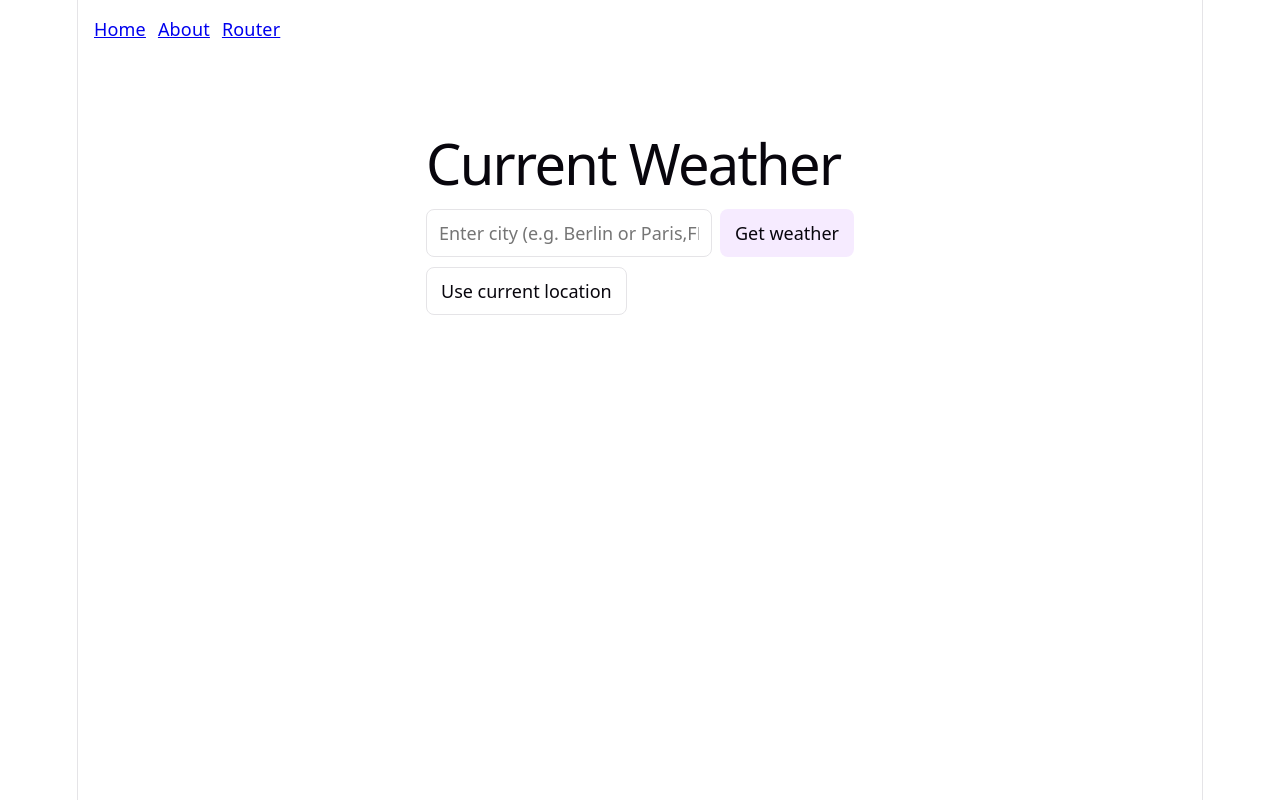
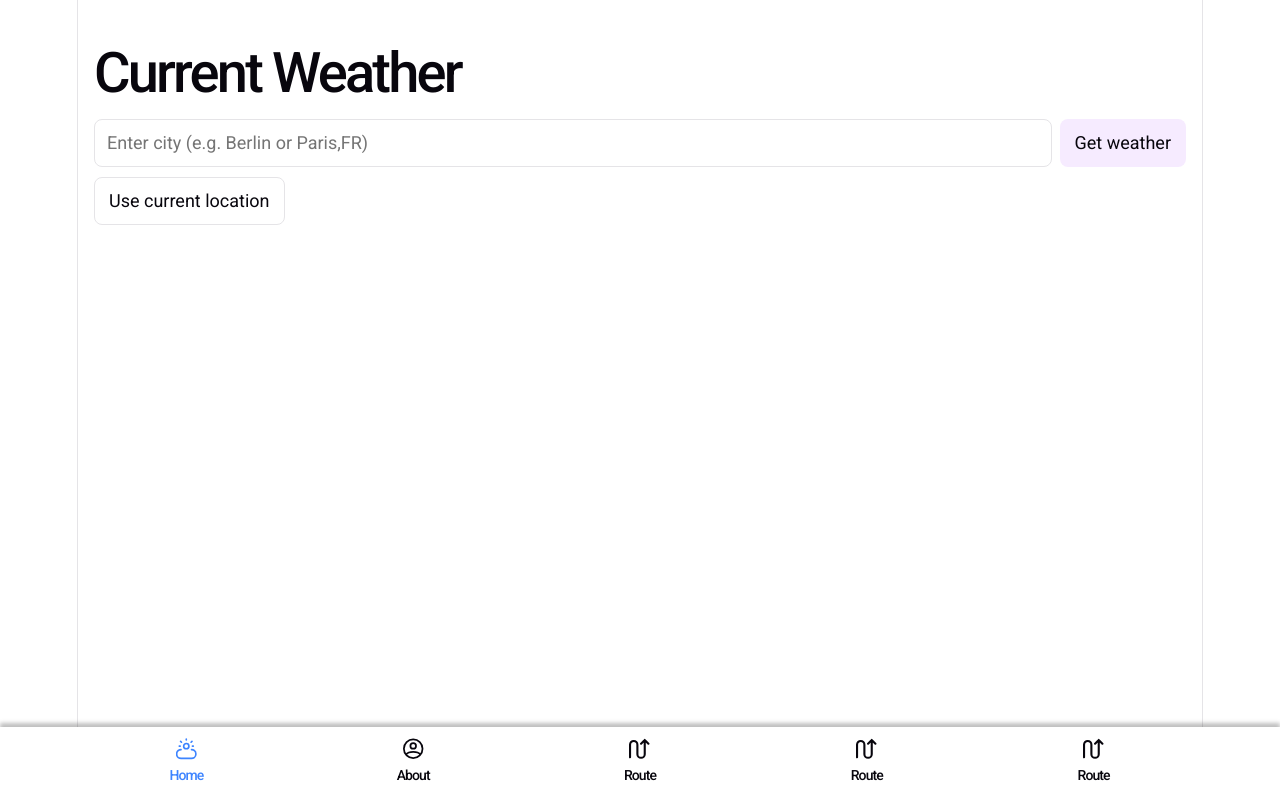
Before and after one commit to s0urcedev/gui-weather-app-trail-runners, a React (Vite) app: page / in a window 1280 px wide. Built offline with nearby package versions, Linux system fonts and the light colour scheme.

Commit message:
Tabbar & Roboto Font

```diff
--- a/src/App.tsx
+++ b/src/App.tsx
@@ -1,24 +1,22 @@
-import { Link, Route, Routes } from 'react-router-dom'
+import { Route, Routes } from 'react-router-dom'
 import AboutPage from './pages/AboutPage'
 import HomePage from './pages/HomePage'
 import RoutePage from './pages/RoutePage'
+import Tabbar from './components/Tabbar'
 import './App.css'
 
 function App() {
   return (
     <>
-      <nav style={{ display: 'flex', gap: 12, padding: 16 }}>
-        <Link to="/">Home</Link>
-        <Link to="/about">About</Link>
-        <Link to="/route">Router</Link>
-      </nav>
-
+      <div style={{ paddingBottom: '80px' }}>
         <Routes>
           <Route path="/" element={<HomePage />} />
           <Route path="/about" element={<AboutPage />} />
           <Route path="/route" element={<RoutePage />} />
           <Route path="*" element={<h1>404</h1>} />
         </Routes>
+      </div>
+      <Tabbar />
     </>
   )
 }
--- /dev/null
+++ b/src/components/Tabbar.css
@@ -0,0 +1,78 @@
+.tabbar {
+    position: fixed;
+    bottom: 0;
+    left: 0;
+    right: 0;
+    background-color: var(--bg);
+    box-shadow: 0 -4px 4px rgba(0, 0, 0, 0.25);
+    padding: 12px 0px;
+}
+
+.tabbar-inner {
+    display: flex;
+    justify-content: space-around;
+    align-items: center;
+    gap: 8px;
+    width: 1126px;
+    max-width: 100%;
+    margin: 0 auto;
+}
+
+.tab {
+    display: flex;
+    flex-direction: column;
+    align-items: center;
+    gap: 2px;
+    text-decoration: none;
+    border-radius: 8px;
+    transition: all 0.2s ease;
+    flex: 1;
+    max-width: 100px;
+    color: var(--text-h);
+}
+
+.tab.active {
+    color: var(--blue);
+}
+
+.tab.inactive {
+    color: var(--text-h);
+}
+
+.tab-icon {
+    display: flex;
+    align-items: center;
+    justify-content: center;
+    color: inherit;
+}
+
+.tab-label {
+    font-size: 12px;
+    font-weight: 500;
+    color: inherit;
+    white-space: nowrap;
+}
+
+/* Adjust spacing for mobile devices */
+@media (max-width: 640px) {
+    .tab-label {
+        font-size: 14px;
+    }
+
+    .tab-icon {
+        width: 21px;
+        height: 21px;
+    }
+}
+
+/* Adjust spacing for tablet and desktop */
+@media (min-width: 641px) {
+    .tab-label {
+        font-size: 14px;
+    }
+
+    .tab-icon {
+        width: 21px;
+        height: 21px;
+    }
+}
--- /dev/null
+++ b/src/components/Tabbar.tsx
@@ -0,0 +1,43 @@
+import { Link, useLocation } from 'react-router-dom'
+import CloudWithSunIcon from './icons/CloudWithSunIcon'
+import ProfileIcon from './icons/ProfileIcon'
+import RouteIcon from './icons/RouteIcon'
+import './Tabbar.css'
+
+type TabConfig = {
+    path: string
+    label: string
+    icon: React.ReactNode
+}
+
+const tabs: TabConfig[] = [
+    { path: '/', label: 'Home', icon: <CloudWithSunIcon size={24} strokeWidth={2.5} /> },
+    { path: '/about', label: 'About', icon: <ProfileIcon size={24} strokeWidth={2.5} /> },
+    { path: '/route', label: 'Route', icon: <RouteIcon size={24} strokeWidth={2.5} /> },
+    { path: '/route', label: 'Route', icon: <RouteIcon size={24} strokeWidth={2.5} /> },
+    { path: '/route', label: 'Route', icon: <RouteIcon size={24} strokeWidth={2.5} /> },
+]
+
+export default function Tabbar() {
+  const location = useLocation()
+
+  return (
+        <div className="tabbar">
+            <div class="tabbar-inner">
+                {tabs.map((tab) => {
+                    const isActive = location.pathname === tab.path
+                    return (
+                        <Link
+                            key={tab.path}
+                            to={tab.path}
+                            className={`tab ${isActive ? 'active' : 'inactive'}`}
+                        >
+                            <div className="tab-icon">{tab.icon}</div>
+                            <div className="tab-label">{tab.label}</div>
+                        </Link>
+                    )
+                })}
+            </div>
+        </div>
+    )
+}
--- a/src/index.css
+++ b/src/index.css
@@ -1,3 +1,5 @@
+@import url('https://fonts.googleapis.com/css2?family=EB+Garamond:ital,wght@0,400..800;1,400..800&family=Roboto:ital,wght@0,100..900;1,100..900&display=swap');
+
 :root {
   --text: #6b6375;
   --text-h: #08060d;
@@ -10,13 +12,14 @@
   --social-bg: rgba(244, 243, 236, 0.5);
   --shadow:
     rgba(0, 0, 0, 0.1) 0 10px 15px -3px, rgba(0, 0, 0, 0.05) 0 4px 6px -2px;
+  --blue: #3D84FF;
 
-  --sans: system-ui, 'Segoe UI', Roboto, sans-serif;
-  --heading: system-ui, 'Segoe UI', Roboto, sans-serif;
+  --sans: 'Roboto', sans-serif;
+  --heading: 'Roboto', sans-serif;
   --mono: ui-monospace, Consolas, monospace;
 
   font: 18px/145% var(--sans);
-  letter-spacing: 0.18px;
+  letter-spacing: -0.05em;
   color-scheme: light dark;
   color: var(--text);
   background: var(--bg);
@@ -75,7 +78,7 @@ h2 {
 
 h1 {
   font-size: 56px;
-  letter-spacing: -1.68px;
+  letter-spacing: -0.05em;
   margin: 32px 0;
   @media (max-width: 1024px) {
     font-size: 36px;
@@ -85,7 +88,7 @@ h1 {
 h2 {
   font-size: 24px;
   line-height: 118%;
-  letter-spacing: -0.24px;
+  letter-spacing: -0.05em;
   margin: 0 0 8px;
   @media (max-width: 1024px) {
     font-size: 20px;
```
Lines whose indentation alone changed are shown as unchanged.
